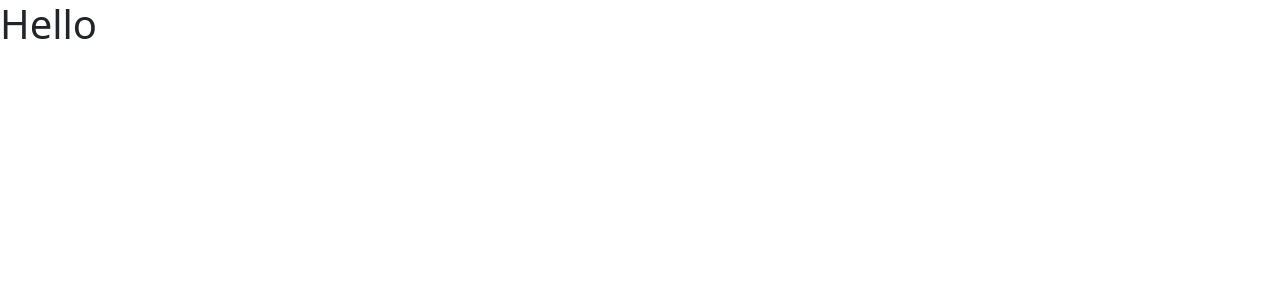
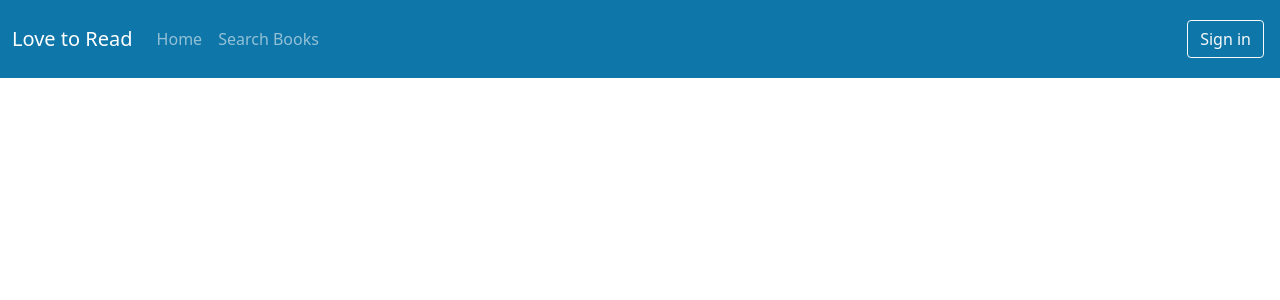
Before and after one commit to wladyDE/fullstack-books, a React (Vite) app in the folder frontend/: page / in a window 1280 px wide. Shown: the top 300 px of the page. Built offline with nearby package versions, Linux system fonts and the light colour scheme.

Commit message:
add navbar

```diff
--- a/frontend/src/App.tsx
+++ b/frontend/src/App.tsx
@@ -1,10 +1,9 @@
 import './App.css'
+import { Navbar } from './layouts/Navbar/Navbar'
 
 function App() {
   return (
-    <>
-      <h1>Hello</h1>
-    </>
+    <Navbar/>
   )
 }
 
--- /dev/null
+++ b/frontend/src/layouts/Navbar/Navbar.tsx
@@ -0,0 +1,33 @@
+export const Navbar = () => {
+    return (
+        <nav className='navbar navbar-expand-lg navbar-dark main-color py-3'>
+            <div className="container-fluid">
+                <span className='navbar-brand'>Love to Read</span>
+                <button className='navbar-toggler' type='button'
+                    data-bs-toggle='collapse' data-bs-target='#navbarNavDropdown'
+                    aria-controls='navbarNavDropdown' aria-expanded='false'
+                    aria-label='Toggle Navigation'
+                >
+                    <span className='navbar-toggler-icon'></span>
+                </button>
+
+                <div className="collapse navbar-collapse" id='navbarNavDropdown'>
+                    <ul className='navbar-nav'>
+                        <li className='nav-item'>
+                            <a className="nav-link" href="#">Home</a>
+                        </li>
+                        <li className='nav-item'>
+                            <a className="nav-link" href="#">Search Books</a>
+                        </li>
+                    </ul>
+                    <ul className="navbar-nav ms-auto">
+                        <li className='nav-item m-1'>
+                            <a type='button' className='btn btn-outline-light' href="#" >Sign in</a>
+                        </li>
+                    </ul>
+                </div>
+
+            </div>
+        </nav>
+    )
+}
```
